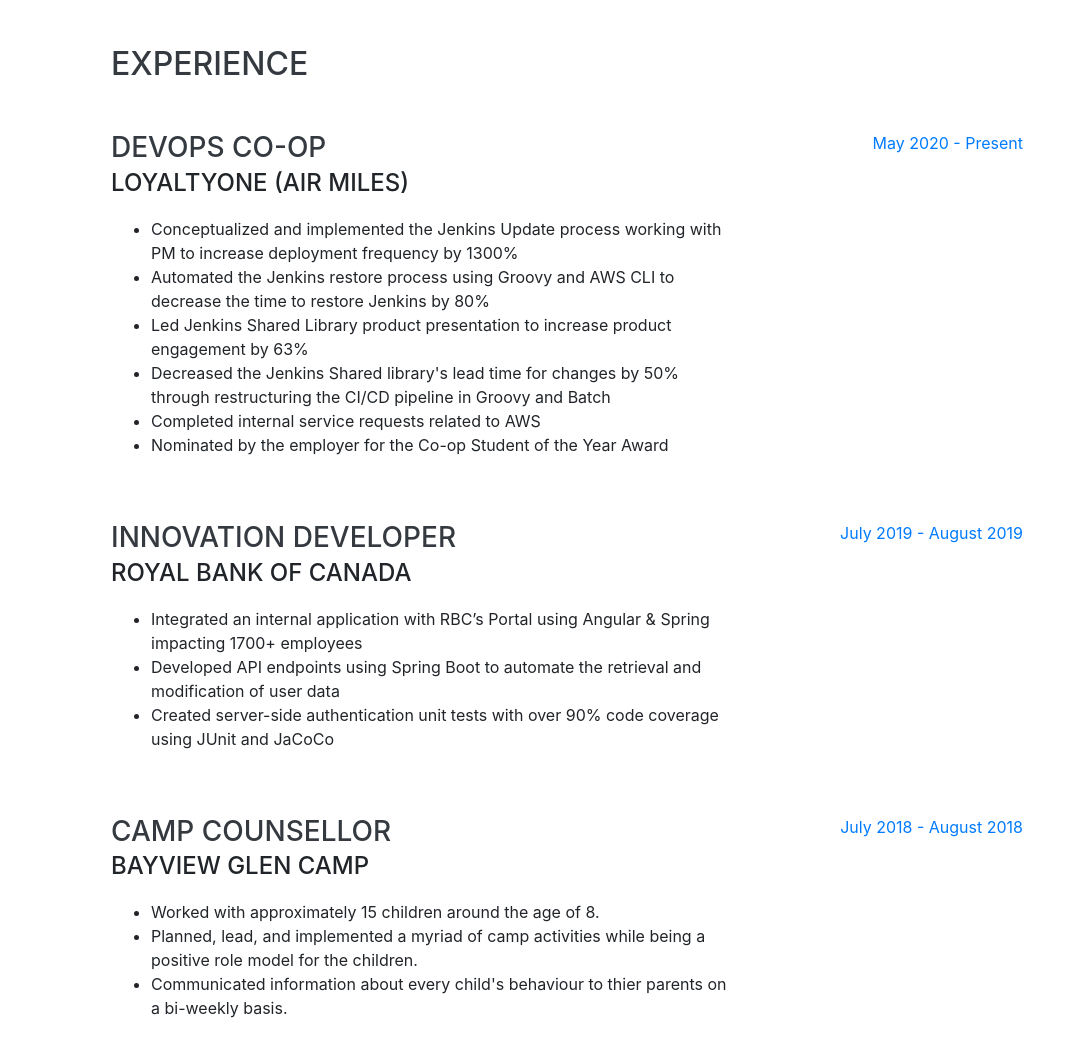
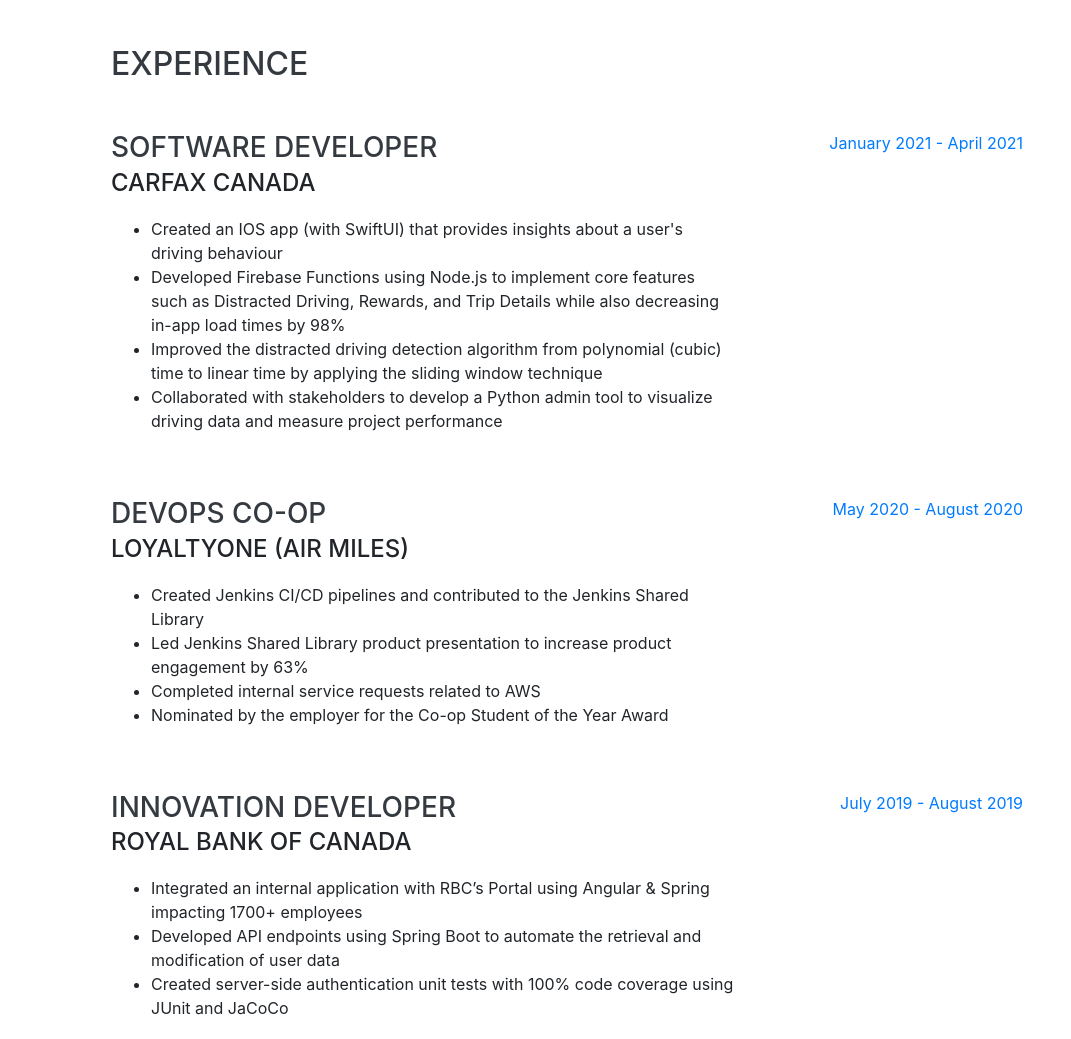
Before and after one commit to satavanan-s/satavanan.github.io, a website with bundled scripts: page index.html in a window 1280 px wide. Shown: the part 804-1843 px from the top of the page, without its empty margins (209-1280 px from the left). Built offline with nearby package versions, Linux system fonts and the light colour scheme; files whose address does not match are found by name; a web font is replaced by a local one.

Commit message:
2b update 1

```diff
--- a/index.html
+++ b/index.html
@@ -84,7 +84,7 @@
           <button type="button" class="btn btn-dark">View My Resume!</button>
         </a> -->
           <br><br>
-          <h3 class="mb-0">2A Computer Engineering Student at the University of Waterloo </h3>
+          <h3 class="mb-0">2B Computer Engineering Student at the University of Waterloo </h3>
         </div>
         <div class="social-icons">
           <a href="https://www.linkedin.com/in/satavanans/" target="_blank">
@@ -95,10 +95,10 @@
           </a>
           <!-- <a href="https://www.facebook.com/SatavananSenthuran" target="_blank">
             <i class="fab fa-facebook-f"></i>
-          </a> -->
+          </a>
           <a href="https://www.instagram.com/satavanan_s/" target="_blank">
             <i class="fab fa-instagram"></i>
-          </a>
+          </a>-->
         </div>
       </div>
     </section>
@@ -111,22 +111,33 @@
 
         <div class="resume-item d-flex flex-column flex-md-row justify-content-between mb-5">
           <div class="resume-content">
+            <h3 class="mb-0">Software Developer</h3>
+            <div class="subheading mb-3">Carfax Canada</div>
+            <ul>
+              <li>Created an IOS app (with SwiftUI) that provides insights about a user's driving behaviour</li>
+              <li>Developed Firebase Functions using Node.js to implement core features such as Distracted Driving, Rewards, and Trip Details while also decreasing in-app load times by 98%</li>
+              <li>Improved the distracted driving detection algorithm from polynomial (cubic) time to linear time by applying the sliding window technique</li>
+              <li>Collaborated with stakeholders to develop a Python admin tool to visualize driving data and measure project performance</li>
+            </ul>
+          </div>
+          <div class="resume-date text-md-right">
+            <span class="text-primary">January 2021 - April 2021</span>
+          </div>
+        </div>
+
+        <div class="resume-item d-flex flex-column flex-md-row justify-content-between mb-5">
+          <div class="resume-content">
             <h3 class="mb-0">DevOps Co-Op</h3>
             <div class="subheading mb-3">LoyaltyOne (Air Miles)</div>
             <ul>
-              <li>Conceptualized and implemented the Jenkins Update process working with PM to increase deployment
-                frequency by 1300%</li>
-              <li>Automated the Jenkins restore process using Groovy and AWS CLI to decrease the time to restore Jenkins
-                by 80%</li>
+              <li>Created Jenkins CI/CD pipelines and contributed to the Jenkins Shared Library</li>
               <li>Led Jenkins Shared Library product presentation to increase product engagement by 63%</li>
-              <li>Decreased the Jenkins Shared library's lead time for changes by 50% through restructuring the CI/CD
-                pipeline in Groovy and Batch</li>
               <li>Completed internal service requests related to AWS</li>
               <li>Nominated by the employer for the Co-op Student of the Year Award</li>
             </ul>
           </div>
           <div class="resume-date text-md-right">
-            <span class="text-primary">May 2020 - Present</span>
+            <span class="text-primary">May 2020 - August 2020</span>
           </div>
         </div>
         <div class="resume-item d-flex flex-column flex-md-row justify-content-between mb-5">
@@ -138,7 +149,7 @@
               </li>
               <li>Developed API endpoints using Spring Boot to automate the retrieval and modification of user data
               </li>
-              <li>Created server-side authentication unit tests with over 90% code coverage using JUnit and JaCoCo</li>
+              <li>Created server-side authentication unit tests with 100% code coverage using JUnit and JaCoCo</li>
             </ul>
           </div>
           <div class="resume-date text-md-right">
@@ -177,8 +188,15 @@
           <div class="resume-content">
             <h3 class="mb-0">University of Waterloo</h3>
             <div class="subheading mb-3">Computer Engineering - CANDIDATE FOR BACHELOR OF APPLIED SCIENCE</div>
-            <p>Relevent Courses:</p>
-            <li>ECE 150 (Fundamentals of Programming): 93%</li>
+            <ul>
+              <li>Term (2A) Dean's Honours List</li>
+              <li>Relevent Courses:</li>
+              <ul>
+                <li>ECE 250 (Algorithms and Data Structures): 95%</li>
+                <li>ECE 150 (Fundamentals of Programming): 93%</li>
+              </ul>
+            </ul>
+
           </div>
           <div class="resume-date text-md-right">
             <span class="text-primary">September 2019 - April 2024</span>
```
